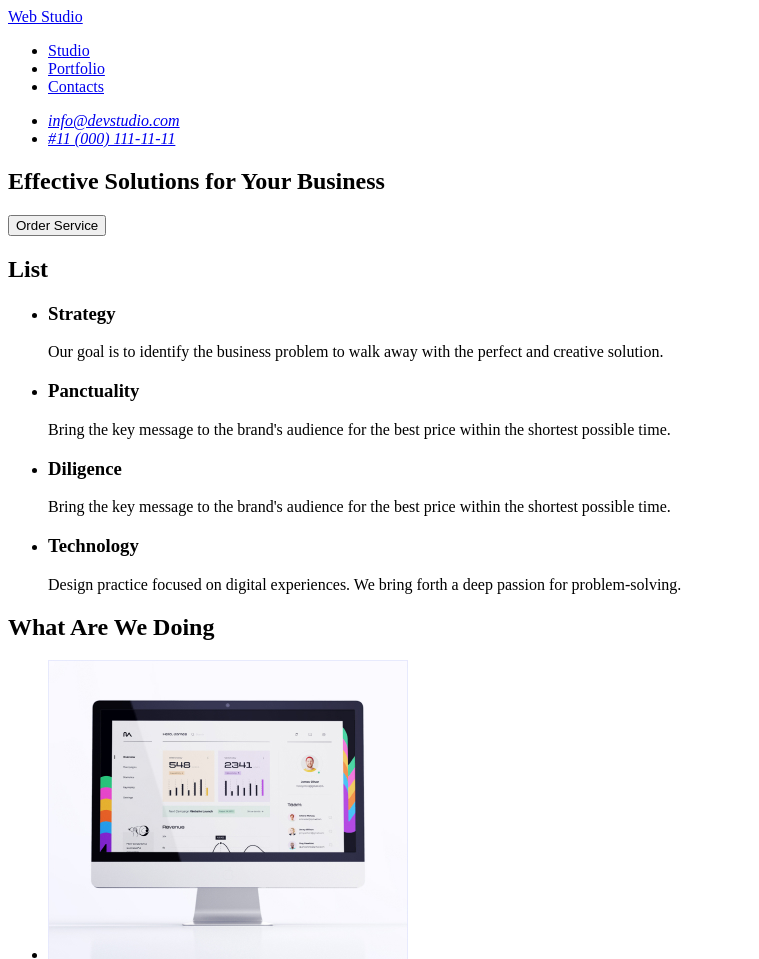
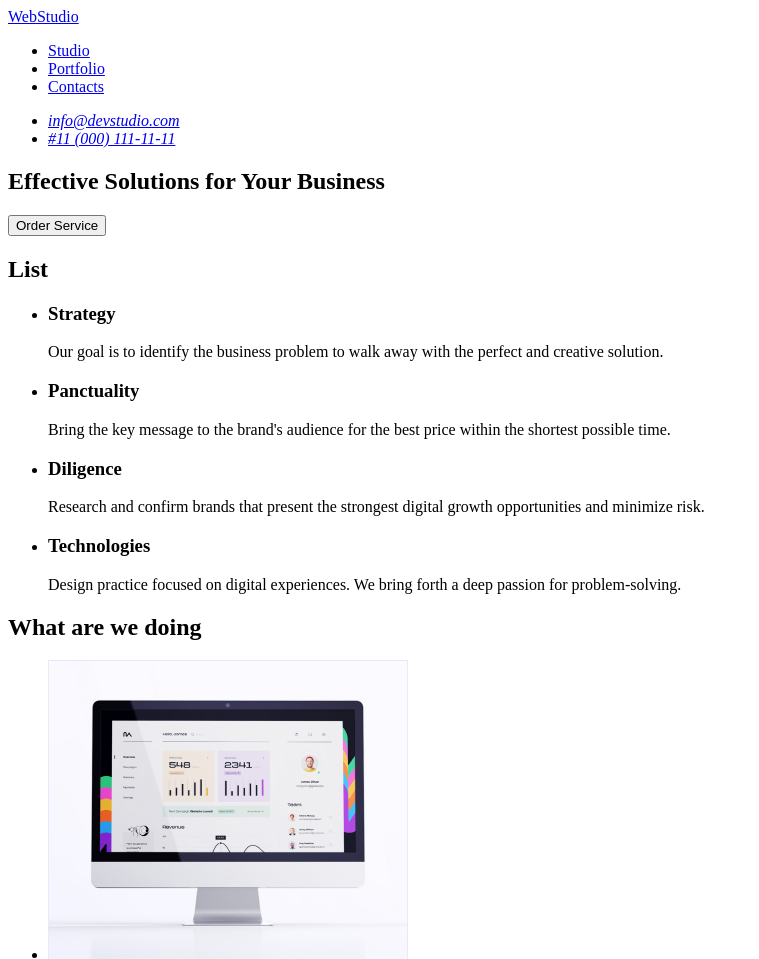
Before and after one commit to emersoneyu/goit-markup-hw-01, a plain HTML site: page index.html in a window 1280 px wide. Shown: the top 959 px of the page, without its empty margins (0-759 px from the left). Drawn offline with Linux system fonts and the light colour scheme.

Commit message:
Main Update
Main Update

```diff
--- a/index.html
+++ b/index.html
@@ -7,7 +7,7 @@
 <body>
     <header>
         <nav>
-            <a href="./index.html">Web Studio</a>
+            <a href="./index.html">WebStudio</a>
             <ul>
                 <li><a href="./index.html">Studio</a></li>
                 <li><a href="./index.html">Portfolio</a></li>
@@ -16,8 +16,8 @@
         </nav>
         <address>
         <ul>
-            <li><a href="./index.html">info@devstudio.com</a></li>
-            <li><a href="./index.html">#11 (000) 111-11-11</a></li>
+            <li><a href="mailto:info@devstudio.com">info@devstudio.com</a></li>
+            <li><a href="tel:+110001111111">#11 (000) 111-11-11</a></li>
         </ul>
         </address>
     </header>
@@ -41,17 +41,17 @@
             </li>
 
             <li><h3>Diligence</h3>
-                <p>Bring the key message to the brand's audience for the best price within the shortest possible time.</p>
+                <p>Research and confirm brands that present the strongest digital growth opportunities and minimize risk.</p>
             </li>
 
-            <li><h3>Technology</h3>
+            <li><h3>Technologies</h3>
                 <p>Design practice focused on digital experiences. We bring forth a deep passion for problem-solving.</p>
             </li>
             </ul>
         </section>
 
         <section>
-            <h2>What Are We Doing</h2>
+            <h2>What are we doing</h2>
             <ul>
                 <li><img src="./images/desktop-image.jpg" alt="image of a desktop" width="360"></li>
                 <li><img src="./images/mobile-apps-image.jpg" alt="image of a mobile application" width="360"></li>
@@ -80,7 +80,7 @@
                 </li>
                 <li>
                     <img src="./images/daniel-wilson.jpg" alt="image of daniel wilson" width="264">
-                    <h3>daniel-wilson</h3>
+                    <h3>Daniel Wilson</h3>
                     <p>UI Designer</p>
                 </li>
             </ul>
@@ -88,7 +88,7 @@
     </main>
 
     <footer>
-        <a href="./index.html">Web Studio</a>
+        <a href="./index.html">WebStudio</a>
         <p>Increase the flow of customers and sales for your business with digital marketing & growth solutions.</p>
     </footer>
 </body>
```
